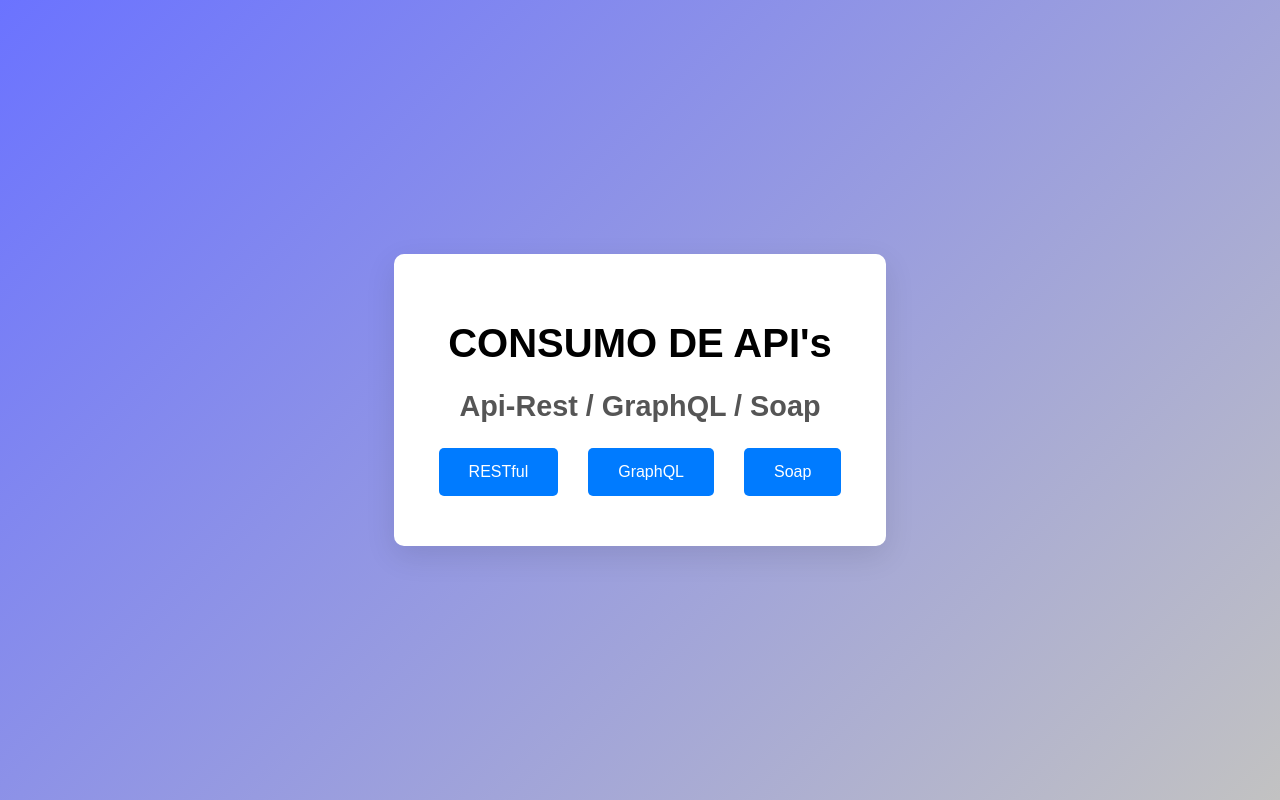
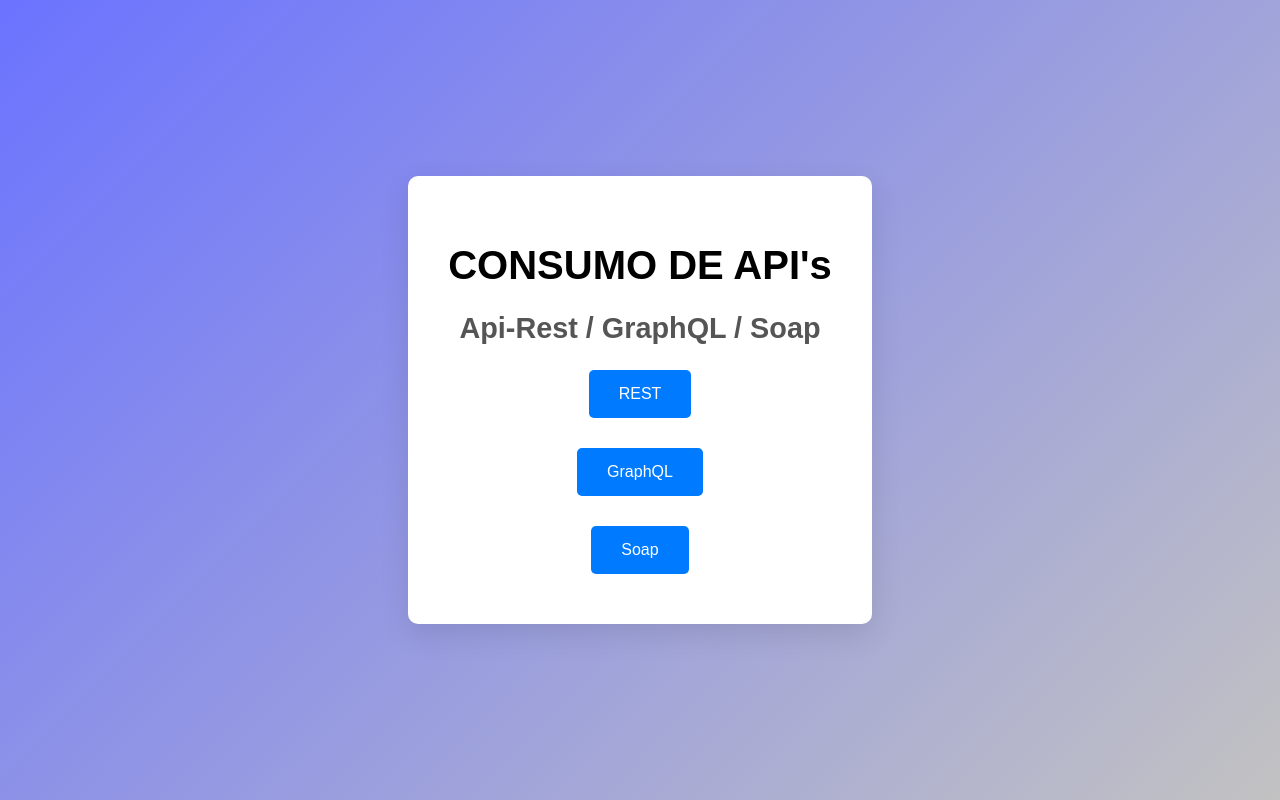
Before and after one commit to cdto17/Api-frontend, a React (Create React App) app: page / in a window 1280 px wide. Built offline with nearby package versions, Linux system fonts and the light colour scheme.

Commit message:
Eleventh commit

```diff
--- a/src/Views/Inicio.css
+++ b/src/Views/Inicio.css
@@ -90,9 +90,11 @@ body {
 
 .button-container {
     display: flex;
-    justify-content: center;
-    gap: 20px;
+    flex-direction: column; /* Cambiamos el flujo a columna */
+    align-items: center; /* Centramos los botones horizontalmente */
+    gap: 10px;
 }
+
 
 .styled-button {
     padding: 15px 30px;
--- a/src/Views/Inicio.js
+++ b/src/Views/Inicio.js
@@ -11,7 +11,7 @@ function Inicio() {
                 <h2>Api-Rest    /   GraphQL / Soap</h2>
 
                 <div className="button-container">
-                    <Link to="/button1"><button className="styled-button">RESTful</button></Link>
+                    <Link to="/button1"><button className="styled-button">REST</button></Link>
                     <Link to="/button2"><button className="styled-button">GraphQL</button></Link>
                     <Link to="/button3"><button className="styled-button">Soap</button></Link>
                 </div>
```
